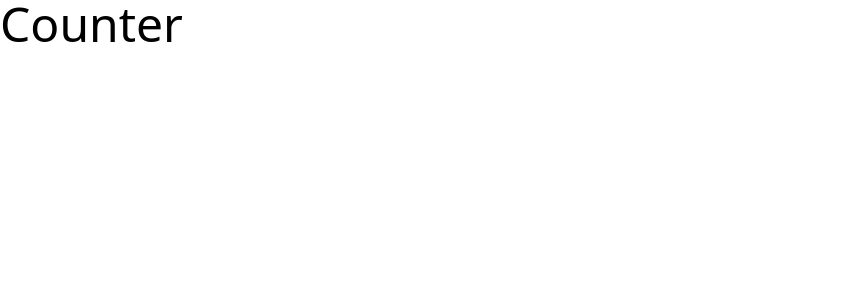
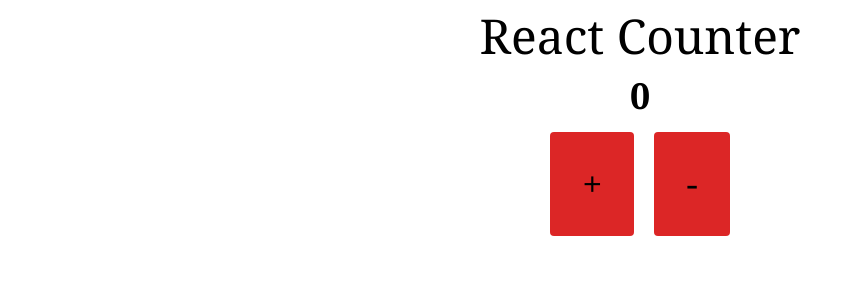
Before and after one commit to nabin-skilluplabs/skillup_labs_fsd_batch_01_2023, a React (Vite) app in the folder react-app/: page / in a window 1280 px wide. Shown: the top 300 px of the page, without its empty margins (0-861 px from the left). Built offline with nearby package versions, Linux system fonts and the light colour scheme.

Commit message:
updated app.jsx [utsav]

```diff
--- a/react-app/src/App.jsx
+++ b/react-app/src/App.jsx
@@ -1,9 +1,26 @@
+import { useState } from "react";
+import Header from "./Header";
+
 function App() {
+  const appName = "React Counter";
+  const [count, setCount] = useState(0);
 
+  const increment = () => {
+    setCount(count + 1);
+  }
 
+  const decrement = () => {
+    setCount(count - 1);
+  }
   return (
-   <div>
-    <h1 className="text-5xl">Counter</h1>
+   <div className="font-serif">
+      <Header appName={appName} />
+      <h2 className="text-4xl font-bold text-center m-4">{count}</h2>
+      <div className="flex justify-center space-x-5">
+        <button onClick={increment} className="bg-red-600 p-8 rounded text-4xl">+</button>
+        <button onClick={decrement} className="bg-red-600 p-8 rounded text-4xl">-</button>
+
+      </div>
    </div>
   )
 }
--- /dev/null
+++ b/react-app/src/Header.jsx
@@ -0,0 +1,8 @@
+/* eslint-disable react/prop-types */
+function Header({appName}) {
+    return(
+        <h1 className="text-5xl text-center mt-3">{appName}</h1>
+    );
+}
+
+export default Header;
--- a/react-app/tailwind.config.js
+++ b/react-app/tailwind.config.js
@@ -4,6 +4,8 @@ export default {
   "./src/**/*.{js,ts,jsx,tsx}",],
   theme: {
     extend: {},
+
   },
   plugins: [],
+
 }
```
